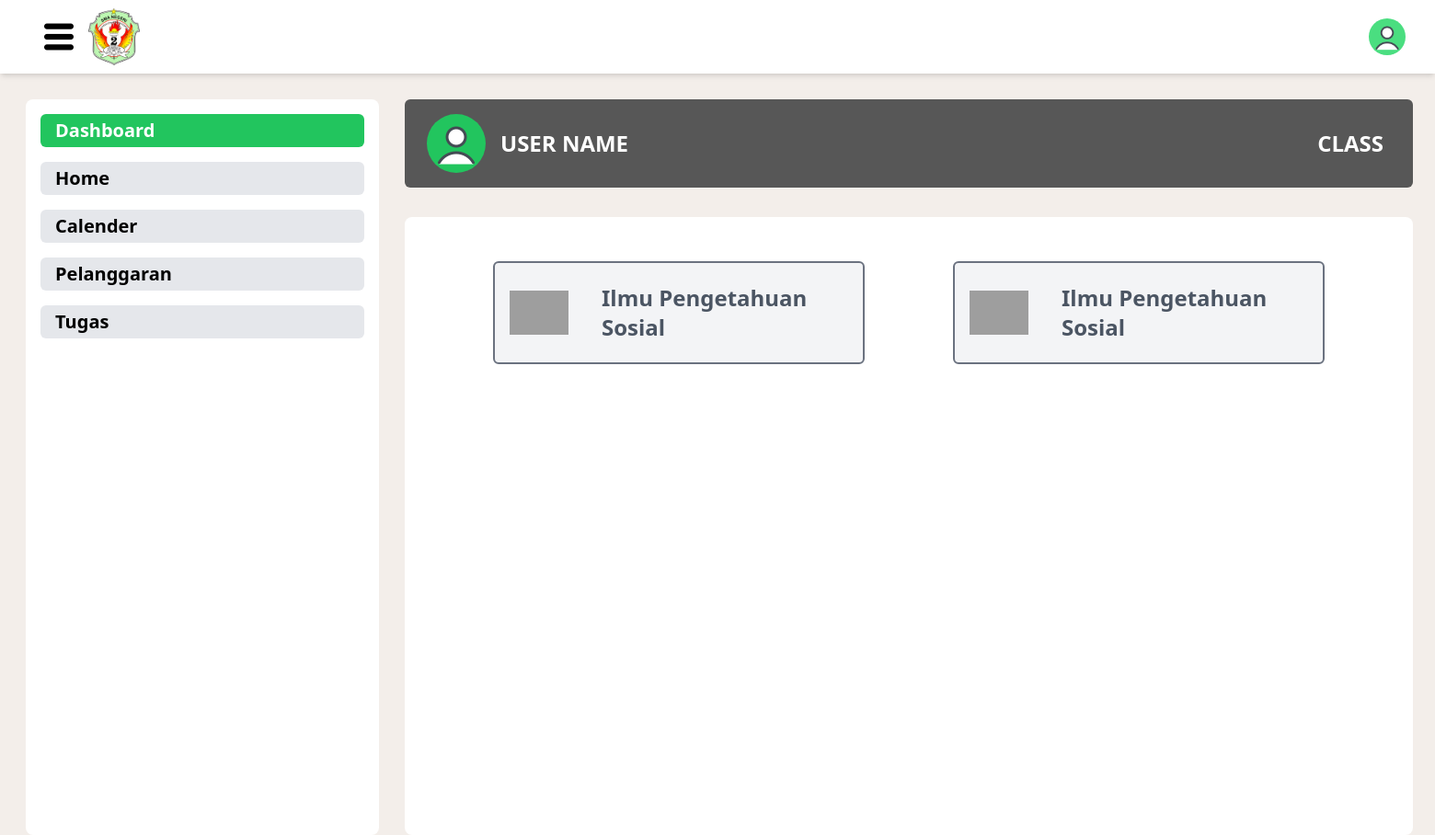
After one commit to kumiawan/belajar-tailwindcss, a PHP site: page /dashboard.html in a window 1560 px wide. The commit adds this page. Shown: the whole page at 92% size. Run offline with PHP 8.4, Linux system fonts and the light colour scheme; grey boxes are pictures that could not be loaded.

Commit message:
Update Dashboard

```diff
--- a/public/css/style.css
+++ b/public/css/style.css
@@ -568,8 +568,37 @@ video {
   }
 }
 
+.sr-only {
+  position: absolute;
+  width: 1px;
+  height: 1px;
+  padding: 0;
+  margin: -1px;
+  overflow: hidden;
+  clip: rect(0, 0, 0, 0);
+  white-space: nowrap;
+  border-width: 0;
+}
+
 .absolute {
   position: absolute;
+}
+
+.relative {
+  position: relative;
+}
+
+.-inset-1 {
+  inset: -0.25rem;
+}
+
+.-inset-1\.5 {
+  inset: -0.375rem;
+}
+
+.inset-y-0 {
+  top: 0px;
+  bottom: 0px;
 }
 
 .right-0 {
@@ -584,12 +613,33 @@ video {
   z-index: -10;
 }
 
+.z-10 {
+  z-index: 10;
+}
+
 .col-span-1 {
   grid-column: span 1 / span 1;
 }
 
 .col-span-6 {
   grid-column: span 6 / span 6;
+}
+
+.m-4 {
+  margin: 1rem;
+}
+
+.m-7 {
+  margin: 1.75rem;
+}
+
+.m-8 {
+  margin: 2rem;
+}
+
+.mx-12 {
+  margin-left: 3rem;
+  margin-right: 3rem;
 }
 
 .mx-3 {
@@ -600,6 +650,39 @@ video {
 .mx-auto {
   margin-left: auto;
   margin-right: auto;
+}
+
+.my-5 {
+  margin-top: 1.25rem;
+  margin-bottom: 1.25rem;
+}
+
+.mb-2 {
+  margin-bottom: 0.5rem;
+}
+
+.mb-4 {
+  margin-bottom: 1rem;
+}
+
+.ml-2 {
+  margin-left: 0.5rem;
+}
+
+.ml-3 {
+  margin-left: 0.75rem;
+}
+
+.ml-4 {
+  margin-left: 1rem;
+}
+
+.mr-4 {
+  margin-right: 1rem;
+}
+
+.mr-7 {
+  margin-right: 1.75rem;
 }
 
 .mt-16 {
@@ -622,12 +705,20 @@ video {
   margin-top: 1.5rem;
 }
 
+.mt-7 {
+  margin-top: 1.75rem;
+}
+
 .mt-8 {
   margin-top: 2rem;
 }
 
 .block {
   display: block;
+}
+
+.inline-block {
+  display: inline-block;
 }
 
 .flex {
@@ -638,16 +729,40 @@ video {
   display: grid;
 }
 
+.hidden {
+  display: none;
+}
+
 .h-14 {
   height: 3.5rem;
+}
+
+.h-16 {
+  height: 4rem;
 }
 
 .h-20 {
   height: 5rem;
 }
 
+.h-28 {
+  height: 7rem;
+}
+
+.h-4\/5 {
+  height: 80%;
+}
+
+.h-8 {
+  height: 2rem;
+}
+
 .h-auto {
   height: auto;
+}
+
+.h-full {
+  height: 100%;
 }
 
 .h-screen {
@@ -662,12 +777,36 @@ video {
   width: 3.5rem;
 }
 
+.w-16 {
+  width: 4rem;
+}
+
+.w-2\/4 {
+  width: 50%;
+}
+
 .w-36 {
   width: 9rem;
 }
 
+.w-4\/12 {
+  width: 33.333333%;
+}
+
+.w-48 {
+  width: 12rem;
+}
+
 .w-64 {
   width: 16rem;
+}
+
+.w-8 {
+  width: 2rem;
+}
+
+.w-96 {
+  width: 24rem;
 }
 
 .w-\[200px\] {
@@ -690,12 +829,60 @@ video {
   width: 100%;
 }
 
+.w-3\/4 {
+  width: 75%;
+}
+
+.max-w-sm {
+  max-width: 24rem;
+}
+
+.flex-1 {
+  flex: 1 1 0%;
+}
+
+.grow {
+  flex-grow: 1;
+}
+
+.origin-top-right {
+  transform-origin: top right;
+}
+
 .grid-cols-12 {
   grid-template-columns: repeat(12, minmax(0, 1fr));
 }
 
+.flex-row {
+  flex-direction: row;
+}
+
+.flex-col {
+  flex-direction: column;
+}
+
+.flex-wrap {
+  flex-wrap: wrap;
+}
+
+.content-center {
+  align-content: center;
+}
+
 .items-center {
   align-items: center;
+}
+
+.items-stretch {
+  align-items: stretch;
+}
+
+.justify-start {
+  justify-content: flex-start;
+}
+
+.justify-end {
+  justify-content: flex-end;
 }
 
 .justify-center {
@@ -730,6 +925,14 @@ video {
 
 .rounded-full {
   border-radius: 9999px;
+}
+
+.rounded-lg {
+  border-radius: 0.5rem;
+}
+
+.rounded-md {
+  border-radius: 0.375rem;
 }
 
 .rounded-r-\[20px\] {
@@ -753,6 +956,11 @@ video {
   border-right-width: 4px;
 }
 
+.border-gray-500 {
+  --tw-border-opacity: 1;
+  border-color: rgb(107 114 128 / var(--tw-border-opacity));
+}
+
 .border-green-400 {
   --tw-border-opacity: 1;
   border-color: rgb(74 222 128 / var(--tw-border-opacity));
@@ -761,6 +969,21 @@ video {
 .border-slate-500 {
   --tw-border-opacity: 1;
   border-color: rgb(100 116 139 / var(--tw-border-opacity));
+}
+
+.bg-\[\#575757\] {
+  --tw-bg-opacity: 1;
+  background-color: rgb(87 87 87 / var(--tw-bg-opacity));
+}
+
+.bg-\[\#F3EEEA\] {
+  --tw-bg-opacity: 1;
+  background-color: rgb(243 238 234 / var(--tw-bg-opacity));
+}
+
+.bg-gray-100 {
+  --tw-bg-opacity: 1;
+  background-color: rgb(243 244 246 / var(--tw-bg-opacity));
 }
 
 .bg-green-100 {
@@ -783,6 +1006,16 @@ video {
   background-color: rgb(255 255 255 / var(--tw-bg-opacity));
 }
 
+.bg-gray-50 {
+  --tw-bg-opacity: 1;
+  background-color: rgb(249 250 251 / var(--tw-bg-opacity));
+}
+
+.bg-gray-200 {
+  --tw-bg-opacity: 1;
+  background-color: rgb(229 231 235 / var(--tw-bg-opacity));
+}
+
 .p-3 {
   padding: 0.75rem;
 }
@@ -803,9 +1036,23 @@ video {
   padding: 2rem;
 }
 
+.p-9 {
+  padding: 2.25rem;
+}
+
+.px-2 {
+  padding-left: 0.5rem;
+  padding-right: 0.5rem;
+}
+
 .px-3 {
   padding-left: 0.75rem;
   padding-right: 0.75rem;
+}
+
+.px-4 {
+  padding-left: 1rem;
+  padding-right: 1rem;
 }
 
 .px-6 {
@@ -818,9 +1065,28 @@ video {
   padding-bottom: 0.25rem;
 }
 
+.py-2 {
+  padding-top: 0.5rem;
+  padding-bottom: 0.5rem;
+}
+
 .py-3 {
   padding-top: 0.75rem;
   padding-bottom: 0.75rem;
+}
+
+.py-4 {
+  padding-top: 1rem;
+  padding-bottom: 1rem;
+}
+
+.py-9 {
+  padding-top: 2.25rem;
+  padding-bottom: 2.25rem;
+}
+
+.pr-2 {
+  padding-right: 0.5rem;
 }
 
 .text-center {
@@ -861,6 +1127,16 @@ video {
   line-height: 1.5rem;
 }
 
+.text-sm {
+  font-size: 0.875rem;
+  line-height: 1.25rem;
+}
+
+.text-xl {
+  font-size: 1.25rem;
+  line-height: 1.75rem;
+}
+
 .font-bold {
   font-weight: 700;
 }
@@ -877,6 +1153,16 @@ video {
   line-height: 2;
 }
 
+.text-gray-600 {
+  --tw-text-opacity: 1;
+  color: rgb(75 85 99 / var(--tw-text-opacity));
+}
+
+.text-gray-700 {
+  --tw-text-opacity: 1;
+  color: rgb(55 65 81 / var(--tw-text-opacity));
+}
+
 .text-green-500 {
   --tw-text-opacity: 1;
   color: rgb(34 197 94 / var(--tw-text-opacity));
@@ -885,6 +1171,19 @@ video {
 .text-white {
   --tw-text-opacity: 1;
   color: rgb(255 255 255 / var(--tw-text-opacity));
+}
+
+.text-black {
+  --tw-text-opacity: 1;
+  color: rgb(0 0 0 / var(--tw-text-opacity));
+}
+
+.underline {
+  text-decoration-line: underline;
+}
+
+.underline-offset-1 {
+  text-underline-offset: 1px;
 }
 
 .shadow-\[0px_4px_16px_rgba\(17\2c 17\2c 26\2c 0\.1\)\2c _0px_8px_24px_rgba\(17\2c 17\2c 26\2c 0\.1\)\2c _0px_16px_56px_rgba\(17\2c 17\2c 26\2c 0\.1\)\] {
@@ -946,3 +1275,56 @@ video {
   --tw-ring-shadow: var(--tw-ring-inset) 0 0 0 calc(0px + var(--tw-ring-offset-width)) var(--tw-ring-color);
   box-shadow: var(--tw-ring-offset-shadow), var(--tw-ring-shadow), var(--tw-shadow, 0 0 #0000);
 }
+
+.focus\:ring-2:focus {
+  --tw-ring-offset-shadow: var(--tw-ring-inset) 0 0 0 var(--tw-ring-offset-width) var(--tw-ring-offset-color);
+  --tw-ring-shadow: var(--tw-ring-inset) 0 0 0 calc(2px + var(--tw-ring-offset-width)) var(--tw-ring-color);
+  box-shadow: var(--tw-ring-offset-shadow), var(--tw-ring-shadow), var(--tw-shadow, 0 0 #0000);
+}
+
+.focus\:ring-white:focus {
+  --tw-ring-opacity: 1;
+  --tw-ring-color: rgb(255 255 255 / var(--tw-ring-opacity));
+}
+
+.focus\:ring-offset-2:focus {
+  --tw-ring-offset-width: 2px;
+}
+
+.focus\:ring-offset-gray-800:focus {
+  --tw-ring-offset-color: #1f2937;
+}
+
+@media (min-width: 640px) {
+  .sm\:static {
+    position: static;
+  }
+
+  .sm\:inset-auto {
+    inset: auto;
+  }
+
+  .sm\:ml-6 {
+    margin-left: 1.5rem;
+  }
+
+  .sm\:block {
+    display: block;
+  }
+
+  .sm\:px-6 {
+    padding-left: 1.5rem;
+    padding-right: 1.5rem;
+  }
+
+  .sm\:pr-0 {
+    padding-right: 0px;
+  }
+}
+
+@media (min-width: 1024px) {
+  .lg\:px-8 {
+    padding-left: 2rem;
+    padding-right: 2rem;
+  }
+}
--- /dev/null
+++ b/public/dashboard.html
@@ -0,0 +1,193 @@
+<!doctype html>
+<html lang="en">
+  <head>
+    <title>Dashboard</title>
+    <meta charset="UTF-8" />
+    <meta name="viewport" content="width=device-width, initial-scale=1" />
+    <link href="css/style.css" rel="stylesheet" />
+  </head>
+
+  <body class="bg-[#F3EEEA]">
+    <nav class="bg-white shadow-md">
+      <div class="max-w-screen px-2 sm:px-6 lg:px-8">
+        <div class="relative flex h-20 items-center justify-between">
+          <div class="flex flex-1 items-stretch justify-start">
+            <div class="flex items-center">
+              <!--Button Menu-->
+              <button type="submit" class="bg-grey-lighter p-4">
+                <a href="">
+                  <img src="assets/icon/menu.png" alt="menu" class="w-8 h-8" />
+                </a>
+              </button>
+              <img
+                class="w-14"
+                src="assets/icon/logosmada.png"
+                alt="logo smada"
+              />
+            </div>
+            <div class="hidden sm:ml-6 sm:block"></div>
+          </div>
+          <div
+            class="absolute inset-y-0 right-0 flex items-center pr-2 sm:static sm:inset-auto sm:ml-6 sm:pr-0"
+          >
+            <!-- Profile dropdown -->
+            <div class="relative ml-3 justify-end">
+              <div>
+                <button
+                  type="button"
+                  class="relative flex rounded-full bg-green-400 text-sm focus:outline-none focus:ring-2 focus:ring-white focus:ring-offset-2 focus:ring-offset-gray-800"
+                  id="user-menu-button"
+                  aria-expanded="false"
+                  aria-haspopup="false"
+                >
+                  <span class="absolute -inset-1.5"></span>
+                  <span class="sr-only">Open user menu</span>
+                  <img
+                    class="w-10 rounded-full"
+                    src="assets/icon/user.png"
+                    alt="profile user"
+                  />
+                </button>
+              </div>
+
+              <!-- <div -->
+              <!--   class="absolute right-0 z-10 mt-2 w-48 origin-top-right rounded-md bg-white py-1 shadow-lg ring-1 ring-black ring-opacity-5 focus:outline-none" -->
+              <!--   role="menu" -->
+              <!--   aria-orientation="vertical" -->
+              <!--   aria-labelledby="user-menu-button" -->
+              <!--   tabindex="-1" -->
+              <!-- > -->
+              <!--   <!-- Active: "bg-gray-100", Not Active: "" -->
+              <!--   <a -->
+              <!--     href="#" -->
+              <!--     class="block px-4 py-2 text-sm text-gray-700" -->
+              <!--     role="menuitem" -->
+              <!--     tabindex="-1" -->
+              <!--     id="user-menu-item-0" -->
+              <!--     >Your Profile</a -->
+              <!--   > -->
+              <!--   <a -->
+              <!--     href="#" -->
+              <!--     class="block px-4 py-2 text-sm text-gray-700" -->
+              <!--     role="menuitem" -->
+              <!--     tabindex="-1" -->
+              <!--     id="user-menu-item-1" -->
+              <!--     >Settings</a -->
+              <!--   > -->
+              <!--   <a -->
+              <!--     href="#" -->
+              <!--     class="block px-4 py-2 text-sm text-gray-700" -->
+              <!--     role="menuitem" -->
+              <!--     tabindex="-1" -->
+              <!--     id="user-menu-item-2" -->
+              <!--     >Sign out</a -->
+              <!--   > -->
+              <!-- </div> -->
+            </div>
+          </div>
+        </div>
+      </div>
+    </nav>
+    <div class="flex flex-row h-screen">
+      <div class="grow w-4/12">
+        <!-- Sidebar -->
+        <div class="m-7 bg-white w-96 h-screen rounded-lg text-xl p-4">
+          <!-- Sidebar Content -->
+          <ul>
+            <li
+              class="mb-4 bg-green-500 text-white rounded-md font-semibold py-1 hover:bg-green-700"
+            >
+              <a href="#" class="ml-4 w-3/4 inline-block">Dashboard</a>
+            </li>
+            <li
+              class="mb-4 text-black bg-gray-200 rounded-md font-semibold py-1 hover:bg-green-700"
+            >
+              <a href="#" class="ml-4 w-3/4 inline-block">Home</a>
+            </li>
+
+            <li
+              class="mb-4 text-black bg-gray-200 rounded-md font-semibold py-1 hover:bg-green-700"
+            >
+              <a href="#" class="ml-4 w-3/4 inline-block">Calender</a>
+            </li>
+            <li
+              class="mb-4 text-black bg-gray-200 rounded-md font-semibold py-1 hover:bg-green-700"
+            >
+              <a href="#" class="ml-4 w-3/4 inline-block">Pelanggaran</a>
+            </li>
+            <li
+              class="mb-4 text-black bg-gray-200 rounded-md font-semibold py-1 hover:bg-green-700"
+            >
+              <a href="#" class="ml-4 w-3/4 inline-block">Tugas</a>
+            </li>
+          </ul>
+        </div>
+      </div>
+      <!--HEADLINE-->
+      <div class="flex flex-col mt-7 mr-7 w-full h-screen">
+        <div class="h-2/12 bg-[#575757] rounded-md content-center">
+          <!-- Photo Profile-->
+          <div class="flex items-center p-4">
+            <a>
+              <div class="rounded-full bg-green-500 h-16 w-16 ml-2">
+                <img
+                  src="assets/icon/user.png"
+                  alt="photoUser"
+                  class="w-full h-full"
+                />
+              </div>
+            </a>
+            <div class="w-full justify-between">
+              <span class="text-2xl font-semibold text-white ml-4"
+                >USER NAME</span
+              >
+            </div>
+            <span class="text-2xl font-semibold text-white mr-4">CLASS</span>
+          </div>
+        </div>
+        <div
+          class="w-full flex-wrap mt-8 rounded-lg bg-white h-full items-center"
+        >
+          <div class="mx-12 h-4/5 rounded-lg">
+            <!-- CONTENT -->
+            <!-- group col -->
+            <div class="flex">
+              <!-- col-book-1 -->
+              <div class="m-4 w-2/4">
+                <!-- Book-1 -->
+                <div
+                  class="flex m-8 font-semibold text-2xl items-center text-gray-600 bg-gray-100 h-28 rounded-md border-2 border-gray-500"
+                >
+                  <img
+                    src="https://elearning-jti.polije.ac.id/theme/image.php/boost/assign/1683177180/icon"
+                    alt="Activity event"
+                    class="ml-4 w-16"
+                  />
+                  <span class="p-9 w-96 py-9"
+                    ><a href="#ips">Ilmu Pengetahuan Sosial</a>
+                  </span>
+                </div>
+              </div>
+              <!-- col-book-2 -->
+              <div class="m-4 w-2/4">
+                <!-- Book-1 -->
+                <div
+                  class="flex m-8 font-semibold text-2xl items-center text-gray-600 bg-gray-100 h-28 rounded-md border-2 border-gray-500"
+                >
+                  <img
+                    src="https://elearning-jti.polije.ac.id/theme/image.php/boost/assign/1683177180/icon"
+                    alt="Activity event"
+                    class="ml-4 w-16"
+                  />
+                  <span class="p-9 w-96 py-9"
+                    ><a href="#ips">Ilmu Pengetahuan Sosial</a>
+                  </span>
+                </div>
+              </div>
+            </div>
+          </div>
+        </div>
+      </div>
+    </div>
+  </body>
+</html>
```
Also changed, not shown: other parts of public/css/style.css (+38 -0 lines), public/dashboard.php (deleted, +0 -22 lines), public/html5.html (added, +11 -0 lines), public/login.php (+7 -5 lines), public/notifLogin.html (added, +40 -0 lines), public/assets/icon/check.png (added), public/assets/icon/menu.png (added), public/assets/icon/remove.png (added).
